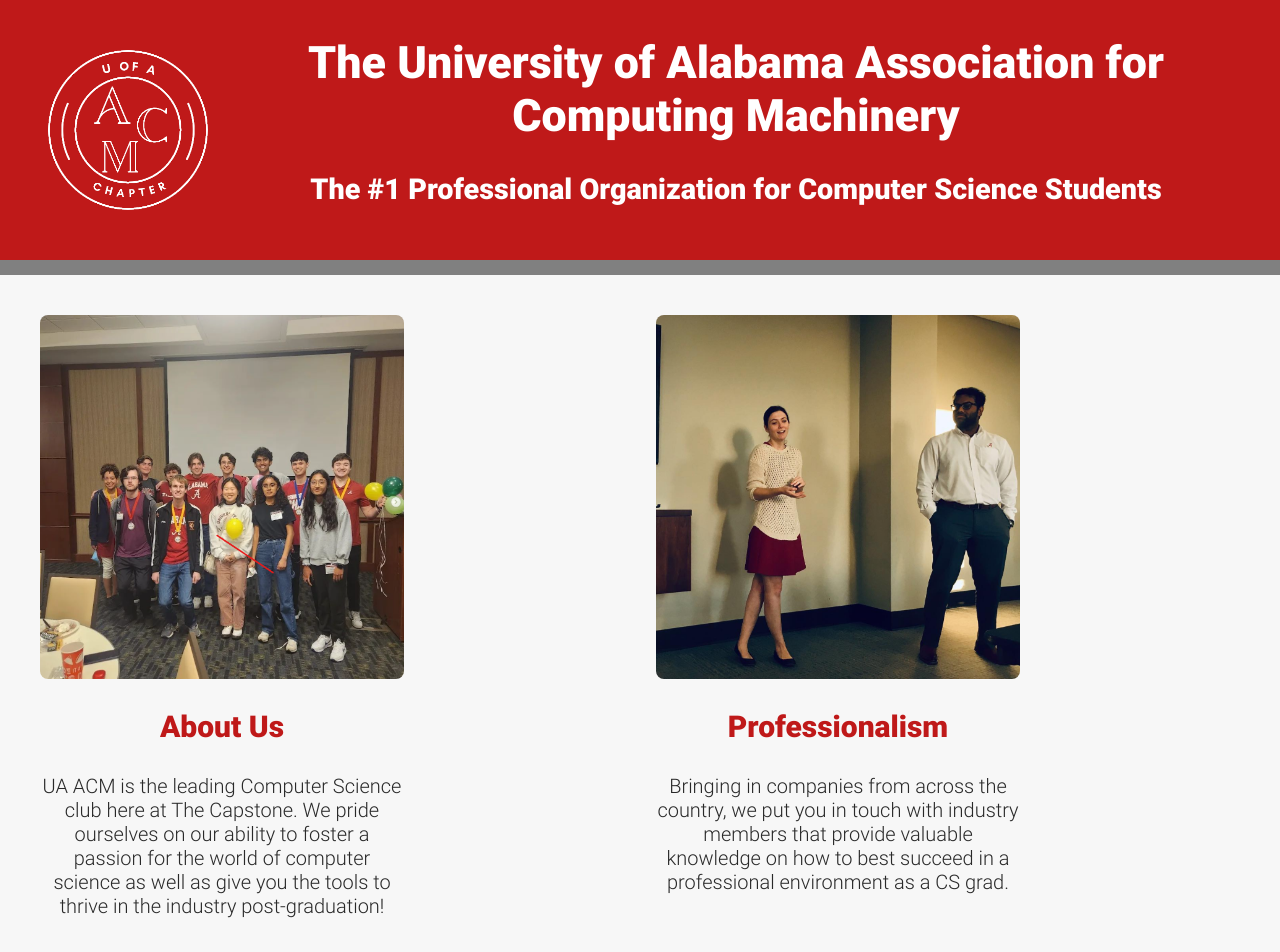
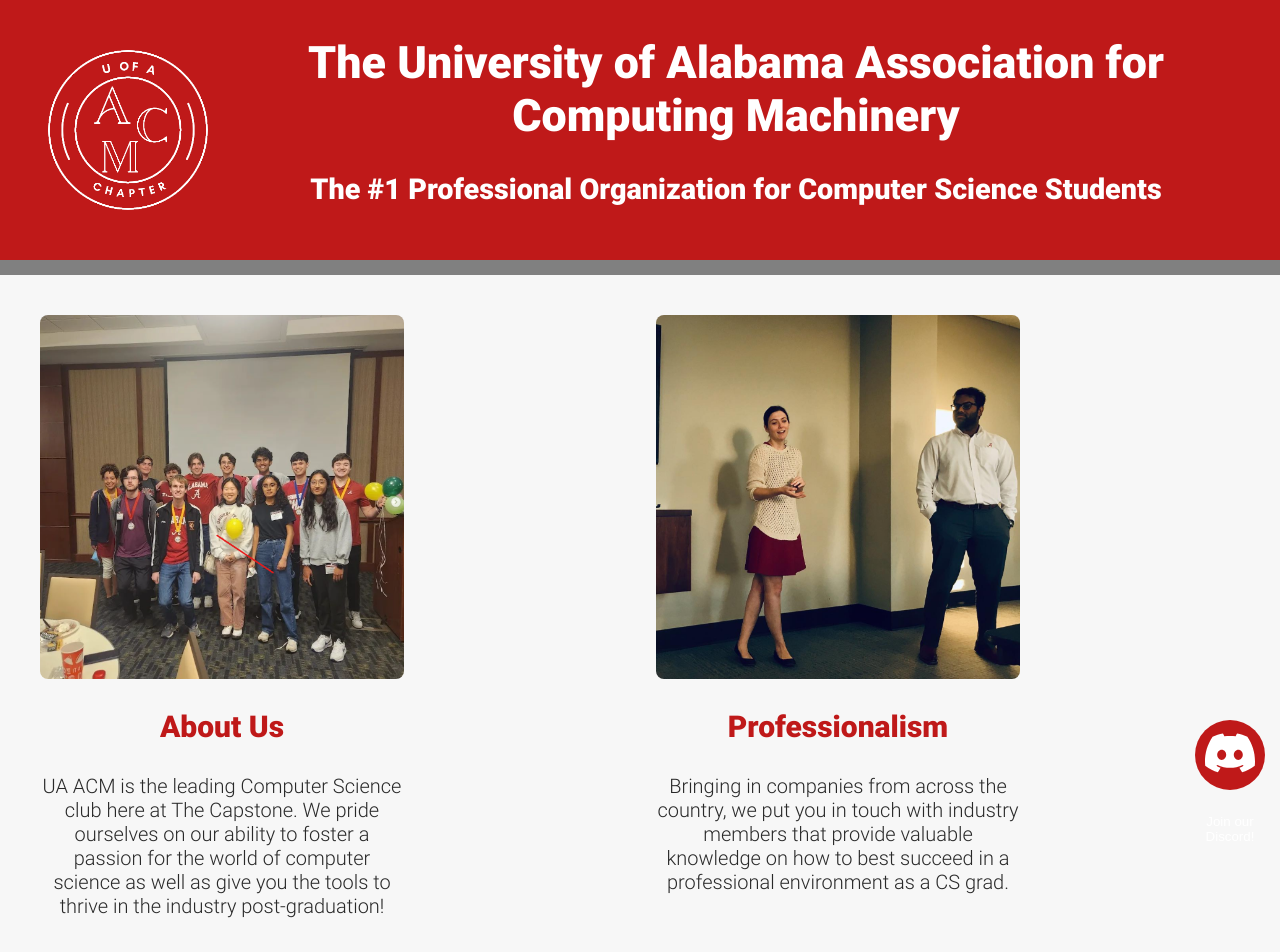
Before and after one commit to UA-ACM/ua-acm.github.io, a React (Create React App) app in the folder client/: page / in a window 1280 px wide. Shown: the top 952 px of the page. Built offline with nearby package versions, Linux system fonts and the light colour scheme.

Commit message:
Added fixed position discord button in bottom right.

```diff
--- a/client/src/Body.css
+++ b/client/src/Body.css
@@ -9,6 +9,7 @@
 
 :root{
     --header-red: rgb(191, 25, 25);
+    --hovered-red: rgb(210, 80, 80);
     --background-grey: rgb(247, 247, 247);
 }
 html {
@@ -25,6 +26,33 @@
     margin-bottom: .8em;
     text-align: center;
 
+}
+button{
+    width: 70px;
+    height: 70px;
+    transition:all 0.2s ease;
+    cursor: pointer;
+}
+.discord-button{
+    position: fixed;
+    bottom: 10px;
+    right: 15px;
+    padding: 8px;
+    border-width: 0;
+    align-items: center;
+    border-radius: 60px;
+    background-color: var(--header-red);
+
+}
+.discord-button-text{
+    color: white;
+    padding: 20px 0px 20px 0px;
+}
+.discord-button:hover{
+    width: 150px;
+    border-radius: 10px;
+    background-color: var(--hovered-red);
+    display: flex
 }
 .general-info{
     background-color: var(--background-grey);
--- a/client/src/Body.js
+++ b/client/src/Body.js
@@ -14,6 +14,7 @@
 import christian from "./images/christian.jpg"
 import ubayeid from "./images/ubayeid.jpg"
 import light from "./images/light.png"
+import discord_icon from './images/discord-icon.svg'
 
 //Bio for Faculty Advisor
 //Contact us section of footer with president and secretary emails
@@ -23,8 +24,9 @@
   return (
     <>
         <div className='general-info grid-container'>
+
             <div className='about-section'>
-            <img className='about-pic' src={aboutus} alt="Competitive Programming Team"/>
+                <img className='about-pic' src={aboutus} alt="Competitive Programming Team"/>
                 <h3 className='about-header'>About Us</h3>
                 <p className='about-p'>
                 UA ACM is the leading Computer Science club here at The Capstone.
@@ -173,6 +175,12 @@
             </p>
             {/* <button className='join-btn'>Register Now</button> */}
         </footer>
+        <a href='https://discord.gg/9j6JfeuN29' target="_blank" >
+            <button className='discord-button' aria-expanded="false" id="menu-trigger">
+                <object data={discord_icon} alt='discord icon' width='50' height='50' ></object>
+                <p className='discord-button-text'>Join our Discord!</p>
+            </button>
+        </a>
     </>
   )
 }
```
Also changed, not shown: client/src/images/discord-icon.svg (added).
